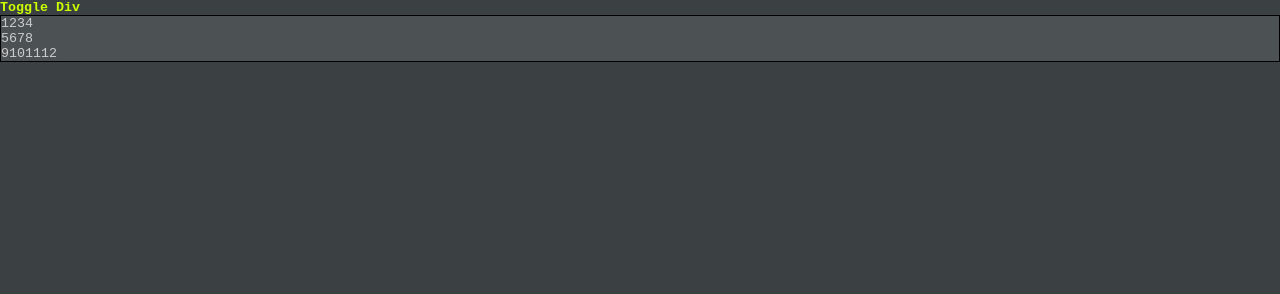
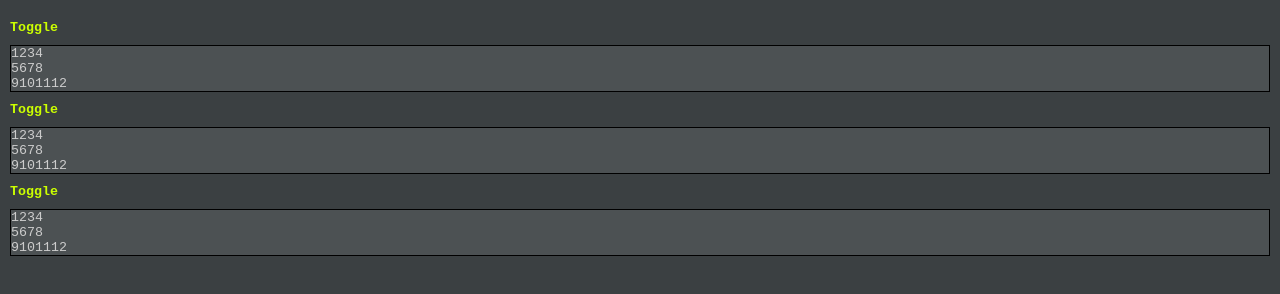
Before and after one commit to Nalum/Toggle451, a plain HTML site: page examples/index.html in a window 1280 px wide. Drawn offline with nearby package versions, Linux system fonts and the light colour scheme.

Commit message:
Added extra divs, fixed some styling issues.

```diff
--- a/examples/css/main.css
+++ b/examples/css/main.css
@@ -14,6 +14,7 @@
 
 body {
     background: #3b4042;
+    padding: 10px;
 }
 
 a {
@@ -21,7 +22,11 @@ a {
     color: #cf0;
 }
 
-#divToToggle {
+h3 {
+    margin: 10px 0px 10px 0px;
+}
+
+.toggleBox {
     border: 1px solid #000;
     background: #4c5153;
 }
--- a/examples/index.html
+++ b/examples/index.html
@@ -15,8 +15,20 @@
         </script>
     </head>
     <body>
-        <h3><a href="#" class="toggle" data-toggle="divTo">Toggle Div</a></h3>
-        <div id="divToToggle">
+        <h3><a href="#" class="toggle" data-toggle="divOne">Toggle</a></h3>
+        <div id="divOneToggle" class="toggleBox">
+            <p>1234</p>
+            <p>5678</p>
+            <p>9101112</p>
+        </div>
+        <h3><a href="#" class="toggle" data-toggle="divTwo">Toggle</a></h3>
+        <div id="divTwoToggle" class="toggleBox">
+            <p>1234</p>
+            <p>5678</p>
+            <p>9101112</p>
+        </div>
+        <h3><a href="#" class="toggle" data-toggle="divThree">Toggle</a></h3>
+        <div id="divThreeToggle" class="toggleBox">
             <p>1234</p>
             <p>5678</p>
             <p>9101112</p>
```
